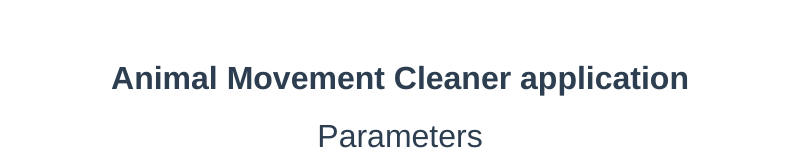
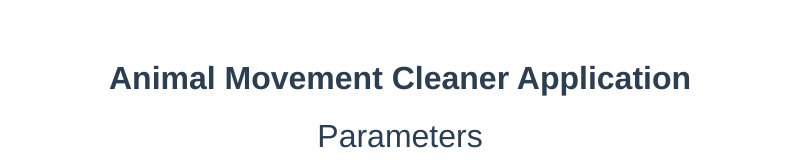
Before and after one commit to AJambon/Animal-Movement-Cleaner-Application, a Vue app in the folder Front/stage_front/: page / in a window 1280 px wide. Shown: the top 160 px of the page, without its empty margins (240-1039 px from the left). Built offline with nearby package versions, Linux system fonts and the light colour scheme; what vue-cesium, vue-resource would draw is missing.

Commit message:
title change

```diff
--- a/Front/stage_front/src/components/Visualization/visualization.vue
+++ b/Front/stage_front/src/components/Visualization/visualization.vue
@@ -1,6 +1,6 @@
 <template>
   <div>
-    <h1>Animal Movement Cleaner application</h1>
+    <h1>Animal Movement Cleaner Application</h1>
   </div>
 </template>
 
```
